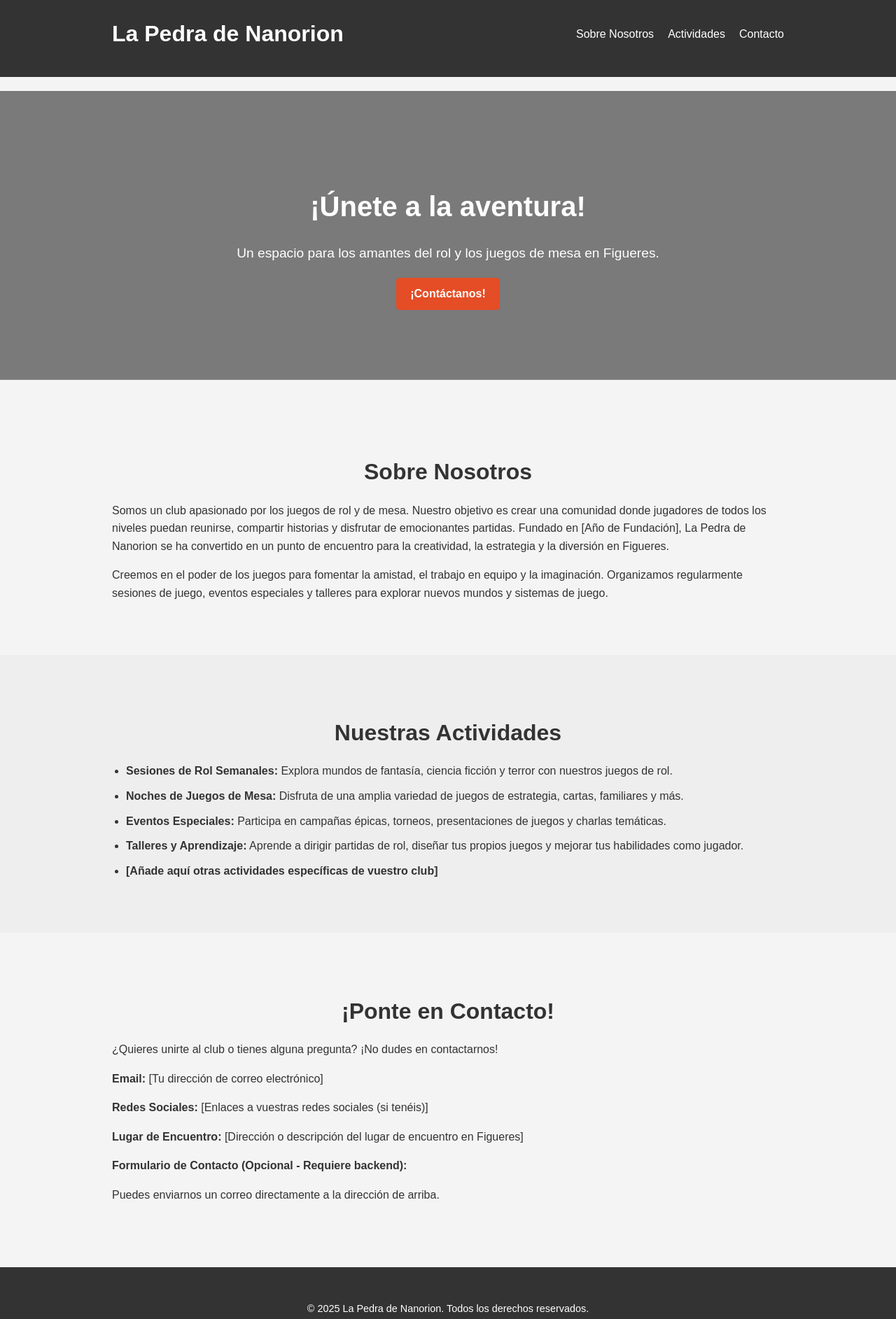
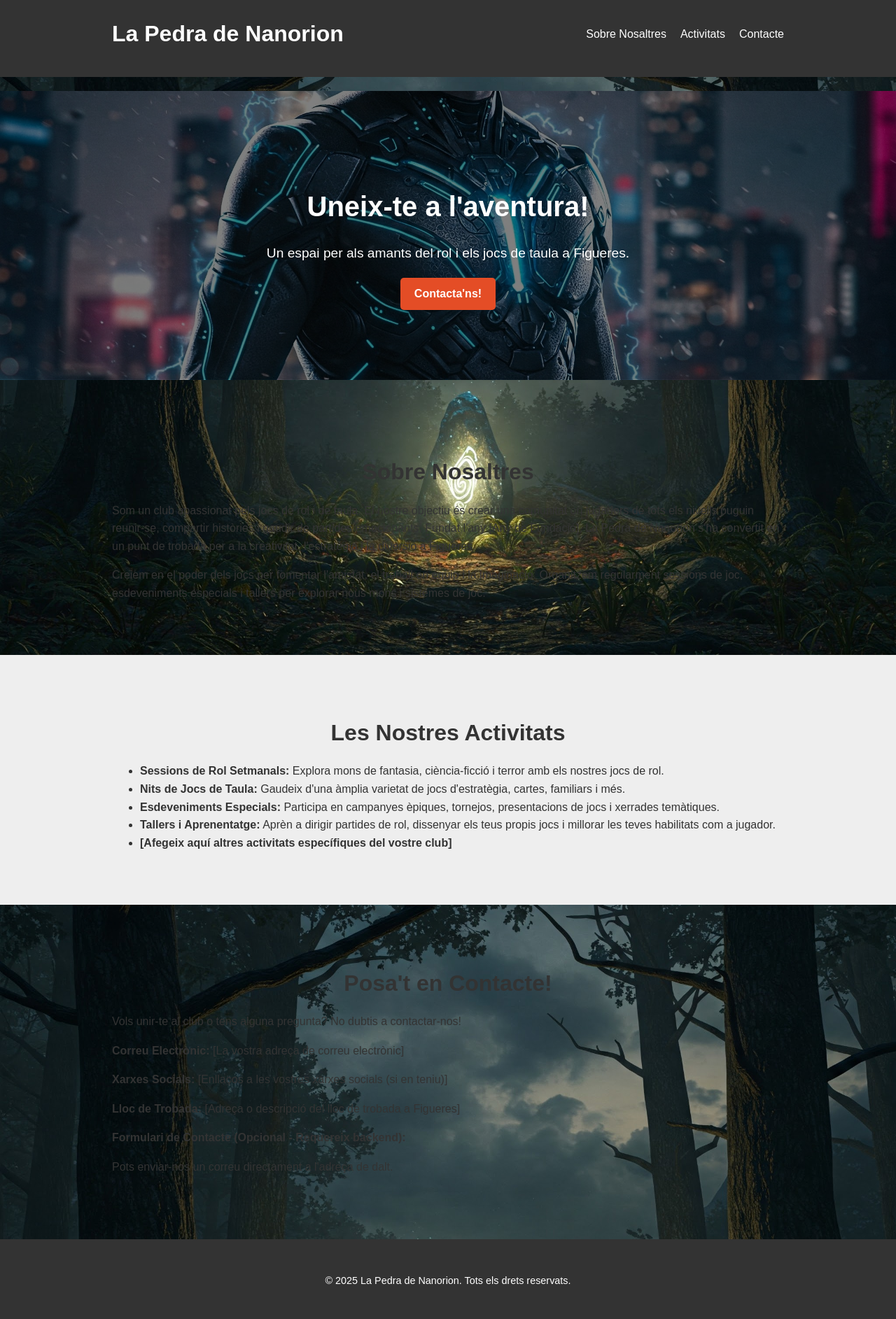
Before and after one commit to carlesi/pedradenanorion, a website: page index.html in a window 1280 px wide. Shown: the part 13-1898 px from the top of the page at 70% size. Drawn offline with Linux system fonts and the light colour scheme.

Commit message:
add fons hero, traducció al català

```diff
--- a/css/style.css
+++ b/css/style.css
@@ -5,10 +5,10 @@ body {
     background-color: #f4f4f4;
     color: #333;
     line-height: 1.6;
-    background-image: url('img/fons_pedra.jpeg');
-    background-size: cover; /* Cubre todo el fondo */
+    background-image: url('../img/fons_pedra.jpeg');
+    background-size: cover; /* cobrir tot */
     background-repeat: no-repeat;
-    background-attachment: fixed; /* Para que la imagen no se desplace con el scroll */
+    background-attachment: fixed; /* Per a qe no es desplaci amb el scroll */
 }
 
 .container {
@@ -60,7 +60,7 @@ main {
 
 /* Para la sección hero */
 .hero {
-    background-image: linear-gradient(rgba(0, 0, 0, 0.5), rgba(0, 0, 0, 0.5)), url('img/fondo-hero.jpg');
+    background-image: linear-gradient(rgba(0, 0, 0, 0.5), rgba(0, 0, 0, 0.5)), url('../img/fons_hero.jpeg');
     background-size: cover;
     background-position: center;
     color: #fff;
--- a/index.html
+++ b/index.html
@@ -1,9 +1,9 @@
 <!DOCTYPE html>
-<html lang="es">
+<html lang="ca">
 <head>
     <meta charset="UTF-8">
     <meta name="viewport" content="width=device-width, initial-scale=1.0">
-    <title>La Pedra de Nanorion - Club de Rol y Juegos de Mesa</title>
+    <title>La Pedra de Nanorion - Club de Rol i Jocs de Taula</title>
     <link rel="stylesheet" href="css/style.css">
 </head>
 <body>
@@ -12,9 +12,9 @@
         <h1>La Pedra de Nanorion</h1>
         <nav>
             <ul>
-                    <li><a href="#sobre-nosotros">Sobre Nosotros</a></li>
-                    <li><a href="#actividades">Actividades</a></li>
-                    <li><a href="#contacto">Contacto</a></li>
+                <li><a href="#sobre-nosaltres">Sobre Nosaltres</a></li>
+                <li><a href="#activitats">Activitats</a></li>
+                <li><a href="#contacte">Contacte</a></li>
             </ul>
         </nav>
     </div>
@@ -23,43 +23,43 @@
 <main>
     <section id="hero" class="hero">
         <div class="container">
-                <h2>¡Únete a la aventura!</h2>
-                <p>Un espacio para los amantes del rol y los juegos de mesa en Figueres.</p>
-                <a href="#contacto" class="button">¡Contáctanos!</a>
+            <h2>Uneix-te a l'aventura!</h2>
+            <p>Un espai per als amants del rol i els jocs de taula a Figueres.</p>
+            <a href="#contacte" class="button">Contacta'ns!</a>
         </div>
     </section>
 
-        <section id="sobre-nosotros" class="section">
+    <section id="sobre-nosaltres" class="section">
         <div class="container">
-                <h2>Sobre Nosotros</h2>
-                <p>Somos un club apasionado por los juegos de rol y de mesa. Nuestro objetivo es crear una comunidad donde jugadores de todos los niveles puedan reunirse, compartir historias y disfrutar de emocionantes partidas. Fundado en [Año de Fundación], La Pedra de Nanorion se ha convertido en un punto de encuentro para la creatividad, la estrategia y la diversión en Figueres.</p>
-                <p>Creemos en el poder de los juegos para fomentar la amistad, el trabajo en equipo y la imaginación. Organizamos regularmente sesiones de juego, eventos especiales y talleres para explorar nuevos mundos y sistemas de juego.</p>
+            <h2>Sobre Nosaltres</h2>
+            <p>Som un club apassionat pels jocs de rol i de taula. El nostre objectiu és crear una comunitat on jugadors de tots els nivells puguin reunir-se, compartir històries i gaudir de partides emocionants. Fundat l'any [Any de Fundació], La Pedra de Nanorion s'ha convertit en un punt de trobada per a la creativitat, l'estratègia i la diversió a Figueres.</p>
+            <p>Creiem en el poder dels jocs per fomentar l'amistat, el treball en equip i la imaginació. Organitzem regularment sessions de joc, esdeveniments especials i tallers per explorar nous mons i sistemes de joc.</p>
         </div>
     </section>
 
-        <section id="actividades" class="section bg-light">
+    <section id="activitats" class="section bg-light">
         <div class="container">
-                <h2>Nuestras Actividades</h2>
+            <h2>Les Nostres Activitats</h2>
             <ul>
-                    <li><strong>Sesiones de Rol Semanales:</strong> Explora mundos de fantasía, ciencia ficción y terror con nuestros juegos de rol.</li>
-                    <li><strong>Noches de Juegos de Mesa:</strong> Disfruta de una amplia variedad de juegos de estrategia, cartas, familiares y más.</li>
-                    <li><strong>Eventos Especiales:</strong> Participa en campañas épicas, torneos, presentaciones de juegos y charlas temáticas.</li>
-                    <li><strong>Talleres y Aprendizaje:</strong> Aprende a dirigir partidas de rol, diseñar tus propios juegos y mejorar tus habilidades como jugador.</li>
-                    <li><strong>[Añade aquí otras actividades específicas de vuestro club]</strong></li>
+                <li><strong>Sessions de Rol Setmanals:</strong> Explora mons de fantasia, ciència-ficció i terror amb els nostres jocs de rol.</li>
+                <li><strong>Nits de Jocs de Taula:</strong> Gaudeix d'una àmplia varietat de jocs d'estratègia, cartes, familiars i més.</li>
+                <li><strong>Esdeveniments Especials:</strong> Participa en campanyes èpiques, tornejos, presentacions de jocs i xerrades temàtiques.</li>
+                <li><strong>Tallers i Aprenentatge:</strong> Aprèn a dirigir partides de rol, dissenyar els teus propis jocs i millorar les teves habilitats com a jugador.</li>
+                <li><strong>[Afegeix aquí altres activitats específiques del vostre club]</strong></li>
             </ul>
         </div>
     </section>
 
-        <section id="contacto" class="section">
+    <section id="contacte" class="section">
         <div class="container">
-                <h2>¡Ponte en Contacto!</h2>
-                <p>¿Quieres unirte al club o tienes alguna pregunta? ¡No dudes en contactarnos!</p>
+            <h2>Posa't en Contacte!</h2>
+            <p>Vols unir-te al club o tens alguna pregunta? No dubtis a contactar-nos!</p>
             <div class="contact-details">
-                    <p><strong>Email:</strong> [Tu dirección de correo electrónico]</p>
-                    <p><strong>Redes Sociales:</strong> [Enlaces a vuestras redes sociales (si tenéis)]</p>
-                    <p><strong>Lugar de Encuentro:</strong> [Dirección o descripción del lugar de encuentro en Figueres]</p>
-                    <p><strong>Formulario de Contacto (Opcional - Requiere backend):</strong></p>
-                    <p>Puedes enviarnos un correo directamente a la dirección de arriba.</p>
+                <p><strong>Correu Electrònic:</strong> [La vostra adreça de correu electrònic]</p>
+                <p><strong>Xarxes Socials:</strong> [Enllaços a les vostres xarxes socials (si en teniu)]</p>
+                <p><strong>Lloc de Trobada:</strong> [Adreça o descripció del lloc de trobada a Figueres]</p>
+                <p><strong>Formulari de Contacte (Opcional - Requereix backend):</strong></p>
+                <p>Pots enviar-nos un correu directament a l'adreça de dalt.</p>
             </div>
         </div>
     </section>
@@ -67,7 +67,7 @@
 
 <footer>
     <div class="container">
-            <p>&copy; 2025 La Pedra de Nanorion. Todos los derechos reservados.</p>
+        <p>&copy; 2025 La Pedra de Nanorion. Tots els drets reservats.</p>
     </div>
 </footer>
 
```
Also changed, not shown: img/fons_hero.jpeg (added). Lines whose indentation alone changed are shown as unchanged.
